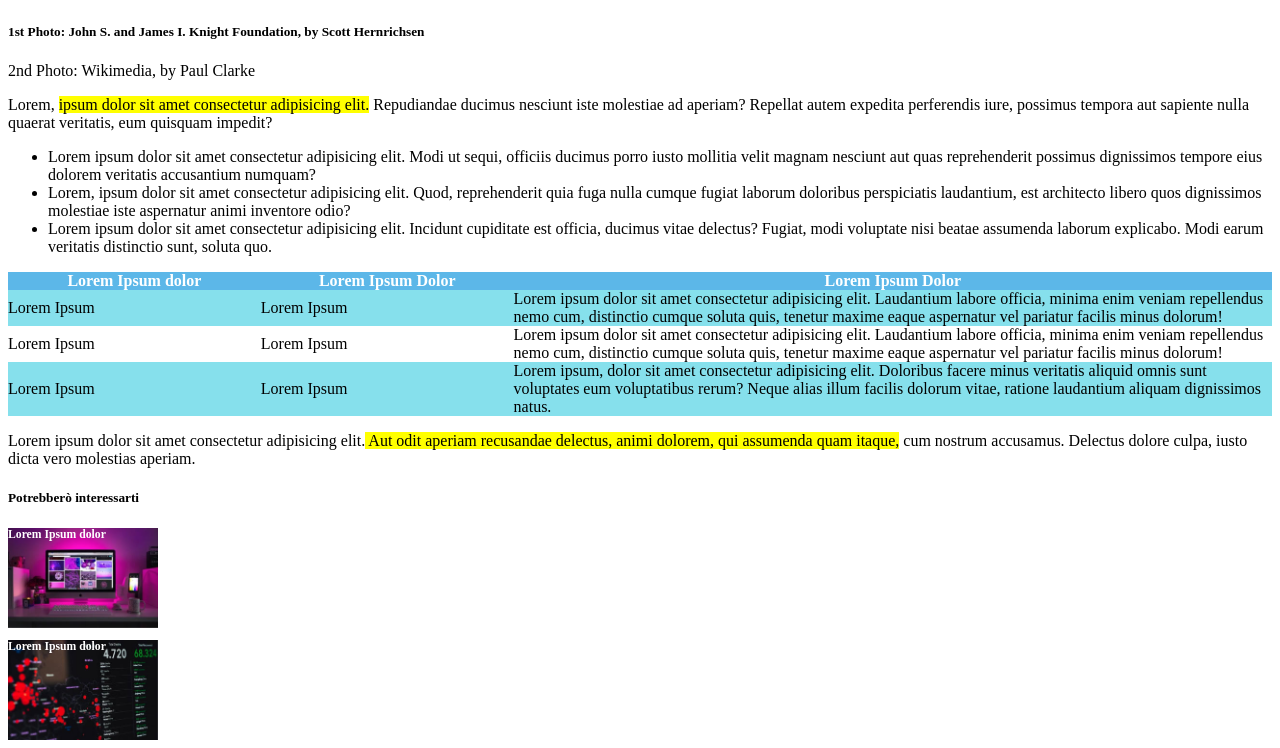
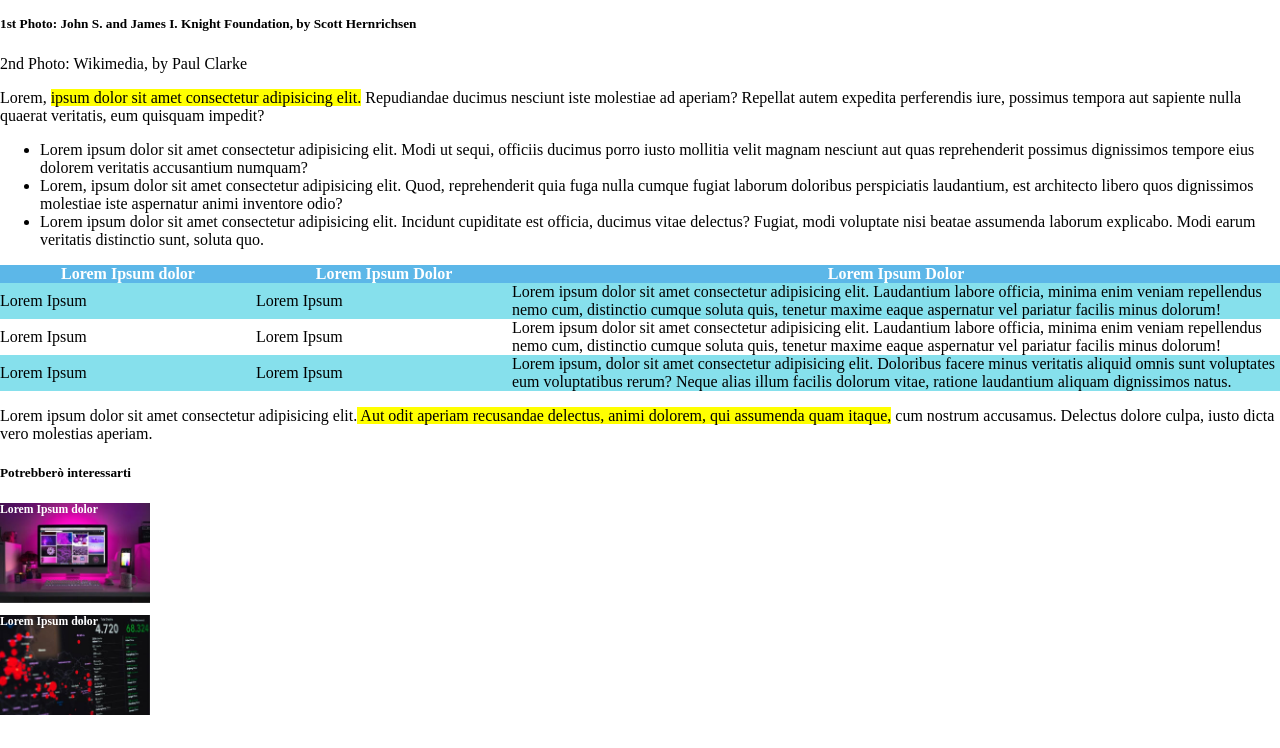
Before and after one commit to AlessioMaria5/html-css-booleaner, a plain HTML site: page index.html in a window 1280 px wide. Shown: the part 619-1367 px from the top of the page. After the commit the page ends 1334 px from the top, so only its background shows below. Drawn offline with Linux system fonts and the light colour scheme.

Commit message:
fix errore linea 30

```diff
--- a/css/style.css
+++ b/css/style.css
@@ -1,5 +1,11 @@
 
+body {
 
+    width: 100%;
+    height: 100%;
+    margin: 0;
+    padding: 0;
+}
 
 header {
 
@@ -16,6 +22,7 @@ header img {
     padding-left: 10px;
 }
 
+.topimg h5
 /* TABLE STYLE START */
 
 table {
```
